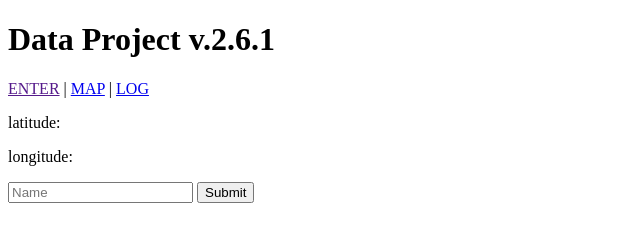
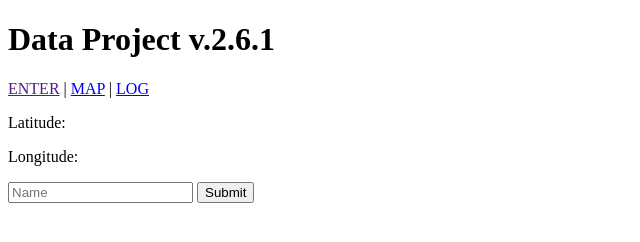
Before and after one commit to eliashetland/Map, a website: page public/index.html in a window 1280 px wide. Shown: the full height of the page, 0-640 px from the left. Drawn offline with Linux system fonts and the light colour scheme.

Commit message:
stor bokstav på long og lati

```diff
--- a/public/index.html
+++ b/public/index.html
@@ -12,8 +12,8 @@
 
     <p><a href="">ENTER</a> | <a href="/map">MAP</a> | <a href="/dbfiles">LOG</a></p>
 
-    <p>latitude: <span id="lat"></span></p>
-    <p>longitude: <span id="long"></span></p>
+    <p>Latitude: <span id="lat"></span></p>
+    <p>Longitude: <span id="long"></span></p>
     <input type="text" id="input" placeholder="Name">
     <button id="submit">Submit</button><br>
 
```
